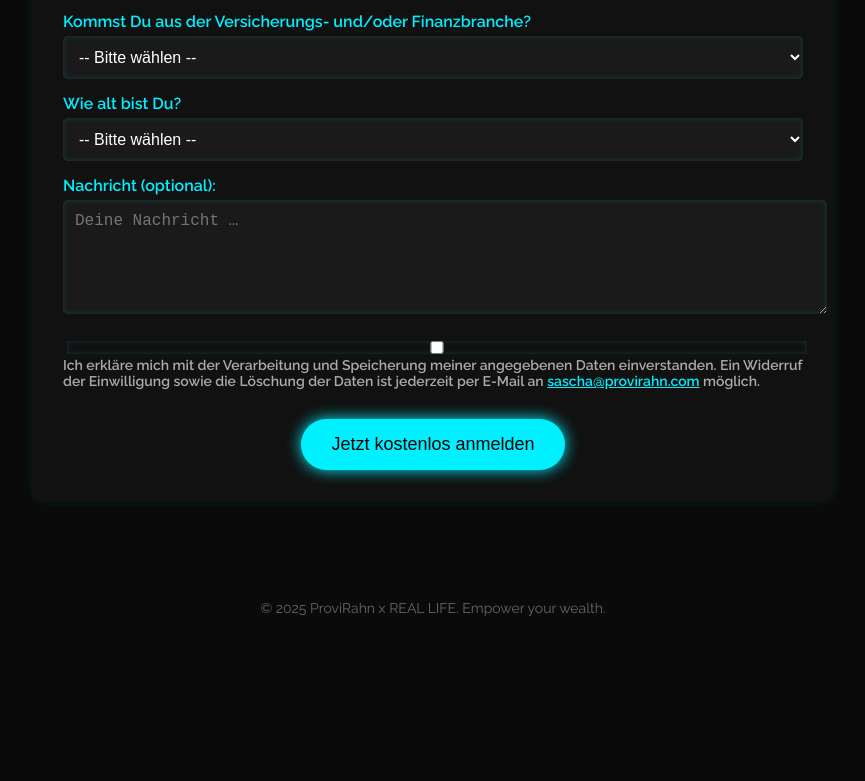
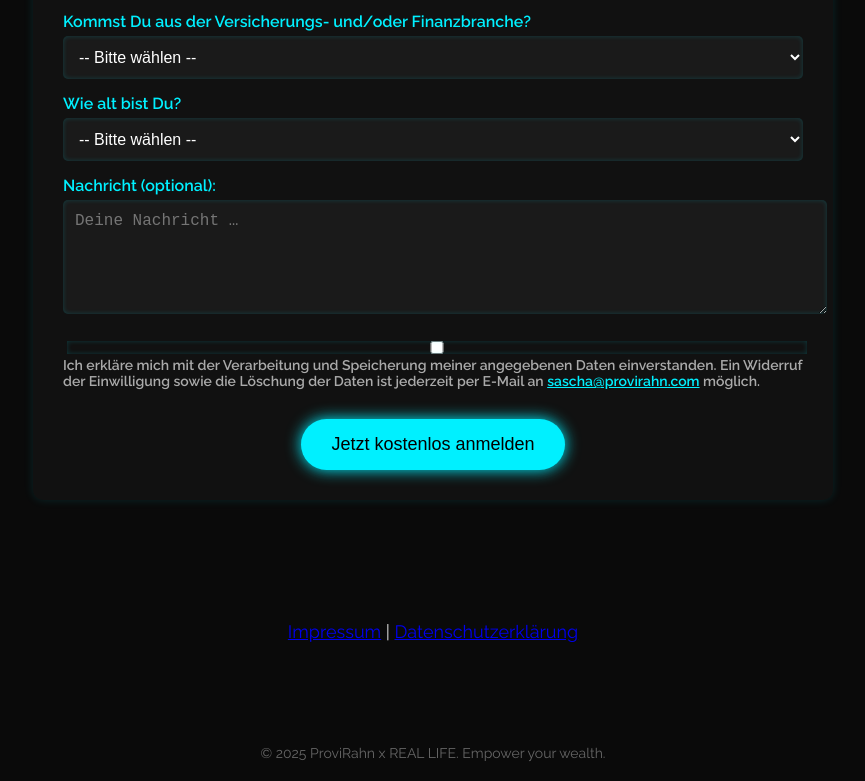
Before and after one commit to Provirahn/Landingpage-NEW, a plain HTML site: page index.html in a window 1280 px wide. Shown: the part 1296-2077 px from the top of the page, without its empty margins (207-1072 px from the left). Before the commit the page ends 1932 px from the top, so only its background shows below. Drawn offline with Linux system fonts and the light colour scheme.

Commit message:
Update index.html

```diff
--- a/index.html
+++ b/index.html
@@ -168,8 +168,12 @@
     </div>
   </form>
 </section>
-
 <footer>
+  <p>
+    <a href="impressum.html">Impressum</a> |
+    <a href="datenschutz.html">Datenschutzerklärung</a>
+  </p>
+</footer><footer>
   © 2025 ProviRahn x REAL LIFE. Empower your wealth.
 </footer>
 
```
